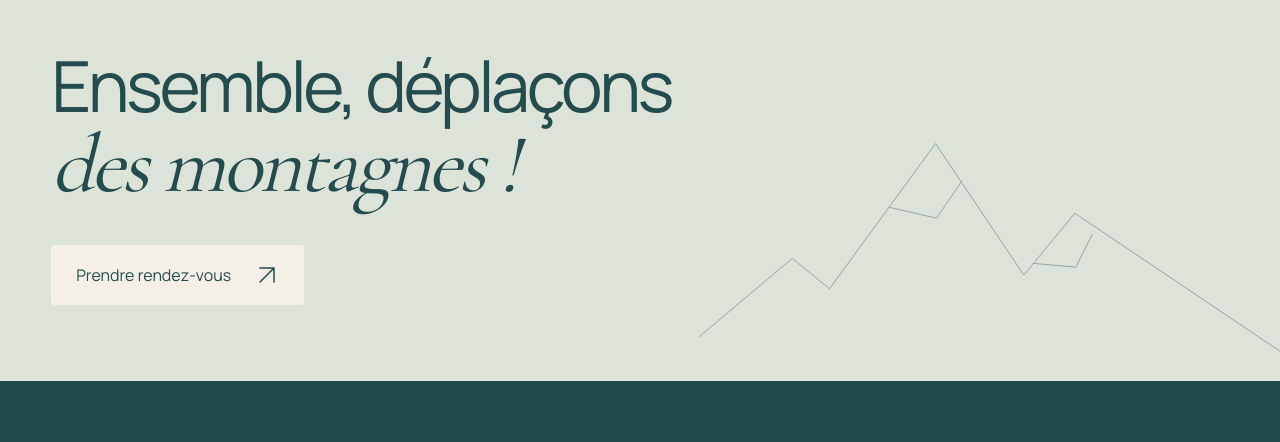
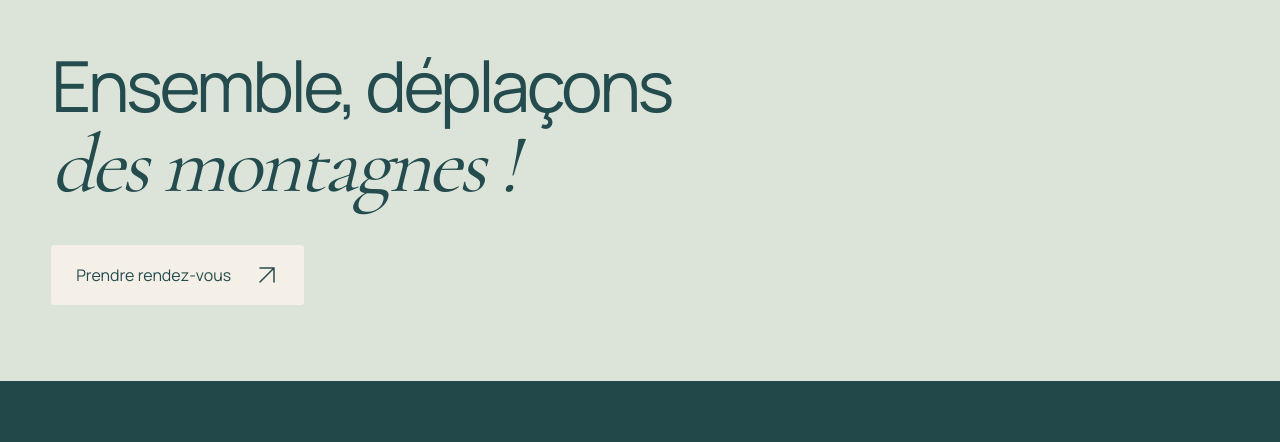
Before and after one commit to GeeRuoss/physio-verbier, an Astro site: page /physio-verbier/ in a window 1280 px wide. Shown: the part 3120-3562 px from the top of the page. Built offline with nearby package versions, Linux system fonts and the light colour scheme; Astro itself is replaced by a stand-in of ours.

Commit message:
Remove decorative mountain from shared footer

```diff
--- a/src/layouts/Layout.astro
+++ b/src/layouts/Layout.astro
@@ -195,18 +195,6 @@ const preview = import.meta.env.PUBLIC_PREVIEW !== "false";
             {t.book}
             <Arrow diagonal />
           </a>
-          <svg
-            class="mountain-line"
-            viewBox="0 0 600 240"
-            fill="none"
-            aria-hidden="true"
-          >
-            <path
-              d="M0 220 95 140 133 171 241 23 331 157 383 94 600 240M194 88l48 11 26-38M340 145l44 4 17-34"
-              stroke="currentColor"
-              stroke-width="1"
-            />
-          </svg>
         </div>
       </section>
     )}
--- a/src/styles/style.css
+++ b/src/styles/style.css
@@ -1085,15 +1085,6 @@ section[id] {
   position: relative;
   z-index: 1;
 }
-.mountain-line {
-  position: absolute;
-  width: 50%;
-  max-width: 650px;
-  right: -5%;
-  bottom: -20%;
-  color: var(--ink);
-  opacity: 0.4;
-}
 .site-footer {
   background: var(--deep);
   color: var(--paper);
@@ -1561,10 +1552,6 @@ section[id] {
   .form-panel {
     padding: 1.25rem;
   }
-  .closing-cta .mountain-line {
-    width: 70%;
-    opacity: 0.25;
-  }
   .footer-bottom {
     flex-direction: column;
   }
```
